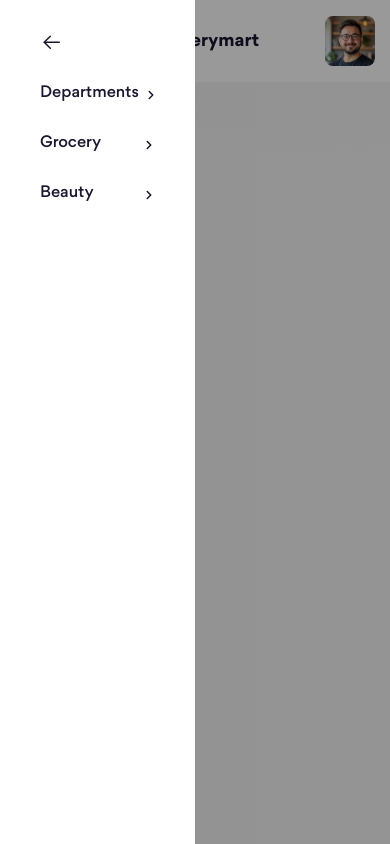
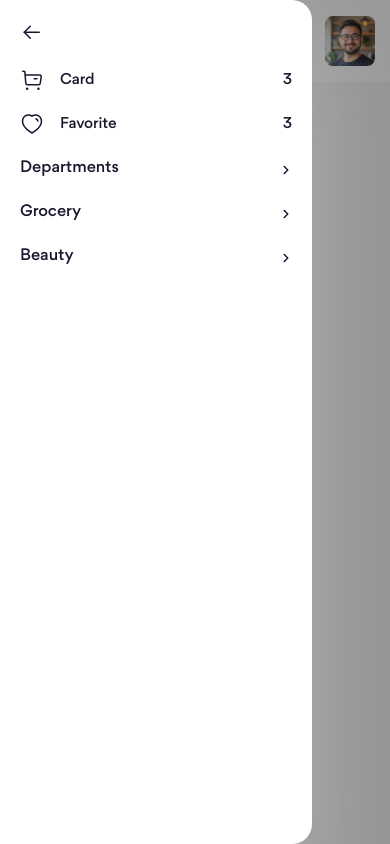
Before and after one commit to DangQui/htmlcss-project-8, a website: page index.html in a window 390 px wide. Drawn offline with Linux system fonts and the light colour scheme.

Commit message:
Responsive phần Navbar #5

```diff
--- a/scss/layout/_header.scss
+++ b/scss/layout/_header.scss
@@ -41,14 +41,16 @@
         z-index: 9;
 
         padding: 20px 0;
+        border-radius: 0 20px 20px 0;
         margin-left: 0;
-        background: #fff;
+        background: var(--sidebar-bg);
 
         transform: translateX(-100%);
         transition: transform 0.5s ease;
 
         &.show {
             transform: translateX(0);
+            box-shadow: 0 40px 90px 20px var(--sidebar-shadow);
         }
 
         &.show ~ .navbar__overlay {
@@ -57,12 +59,20 @@
         }
     }
 
+    @include mix.breakpoint(sm) {
+        inset: 0 20% 0 0;
+    }
+
     &__close-btn {
         display: none;
 
         @include mix.breakpoint(lg) {
             display: block;
             padding: 10px 40px;
+        }
+
+        @include mix.breakpoint(sm) {
+            padding: 0px 20px 10px;
         }
     }
 
@@ -89,7 +99,15 @@
             align-items: flex-start;
 
             overflow-y: auto;
-            height: calc(100% - 26px);
+            height: calc(100% - 40px);
+        }
+
+        @include mix.breakpoint(md) {
+            height: calc(100% - 140px);
+        }
+
+        @include mix.breakpoint(sm) {
+            height: calc(100% - 124px);
         }
     }
 
@@ -135,6 +153,11 @@
             font-size: 1.6rem;
             line-height: 1.5;
             justify-content: space-between;
+        }
+
+        @include mix.breakpoint(sm) {
+            height: 44px;
+            padding: 0 20px;
         }
     }
 
@@ -209,3 +232,26 @@
         cursor: pointer;
     }
 }
+
+.nav-btn {
+    height: 50px;
+    align-items: center;
+    padding: 0 40px;
+
+    @include mix.breakpoint(sm) {
+        height: 44px;
+        padding: 0 20px;
+    }
+
+    &__title {
+        margin-left: 16px;
+        font-size: 1.5rem;
+        font-weight: 500;
+        line-height: 1.47;
+    }
+
+    &__qnt {
+        @extend .nav-btn__title;
+        margin-left: auto;
+    }
+}
--- a/scss/theme/_dark.scss
+++ b/scss/theme/_dark.scss
@@ -2,8 +2,8 @@
 
 html.dark {
     --text-color: #fff;
-    --icon-color: brightness(0) saturate(100%) invert(100%) sepia(0%)
-        saturate(7473%) hue-rotate(184deg) brightness(95%) contrast(102%);
+    --icon-color: brightness(0) saturate(100%) invert(100%) sepia(0%) saturate(7473%) hue-rotate(184deg) brightness(95%)
+        contrast(102%);
 
     --body-bg: #292e39;
     --header-bg-color: #171c28;
@@ -17,9 +17,13 @@
 
     // Dropdown
     --dropdown-bg-color: #2f3441;
-    --dropdown-shadow-color: brightness(0) saturate(100%) invert(20%) sepia(30%)
-        saturate(311%) hue-rotate(184deg) brightness(96%) contrast(98%);
+    --dropdown-shadow-color: brightness(0) saturate(100%) invert(20%) sepia(30%) saturate(311%) hue-rotate(184deg)
+        brightness(96%) contrast(98%);
     --top-menu-border-color: #171c28;
-    --menu-column-icon-color: brightness(0) saturate(100%) invert(88%) sepia(4%)
-        saturate(400%) hue-rotate(195deg) brightness(113%) contrast(97%);
+    --menu-column-icon-color: brightness(0) saturate(100%) invert(88%) sepia(4%) saturate(400%) hue-rotate(195deg)
+        brightness(113%) contrast(97%);
+
+    // Sidebar
+    --sidebar-bg: #292e39;
+    --sidebar-shadow: rgba(23, 28, 40, 0.4);
 }
--- a/scss/theme/_light.scss
+++ b/scss/theme/_light.scss
@@ -2,8 +2,8 @@
 
 html {
     --text-color: #1a162e;
-    --icon-color: brightness(0) saturate(100%) invert(9%) sepia(5%)
-        saturate(7487%) hue-rotate(212deg) brightness(89%) contrast(96%);
+    --icon-color: brightness(0) saturate(100%) invert(9%) sepia(5%) saturate(7487%) hue-rotate(212deg) brightness(89%)
+        contrast(96%);
 
     --body-bg: #f6f6f6;
     --header-bg-color: #eee;
@@ -20,4 +20,8 @@
     --dropdown-bg-color: #fff;
     --dropdown-shadow-color: rgba(200, 200, 200, 0.4);
     --top-menu-border-color: #d2d1d6;
+
+    // Sidebar
+    --sidebar-bg: #fff;
+    --sidebar-shadow: rgba(200, 200, 200, 0.4);
 }
--- a/templates/header.html
+++ b/templates/header.html
@@ -14,8 +14,19 @@
         <!-- Navbar -->
         <nav id="navbar" class="navbar show">
             <button class="navbar__close-btn js-toggle" toggle-target="#navbar">
-                <img src="./assets/icons/arrow-left.svg" alt="" />
+                <img class="icon" src="./assets/icons/arrow-left.svg" alt="" />
             </button>
+
+            <a href="#!" class="nav-btn d-none d-md-flex">
+                <img class="icon" src="./assets/icons/buy.svg" alt="" class="nav-btn__icon" />
+                <span class="nav-btn__title">Card</span>
+                <span class="nav-btn__qnt">3</span>
+            </a>
+            <a href="#!" class="nav-btn d-none d-md-flex">
+                <img class="icon" src="./assets/icons/heart.svg" alt="" class="nav-btn__icon" />
+                <span class="nav-btn__title">Favorite</span>
+                <span class="nav-btn__qnt">3</span>
+            </a>
 
             <ul class="navbar__list js-dropdown-list">
                 <!-- Navbar Item 1 -->
```
Also changed, not shown: assets/css/main.css, 1 other file.
